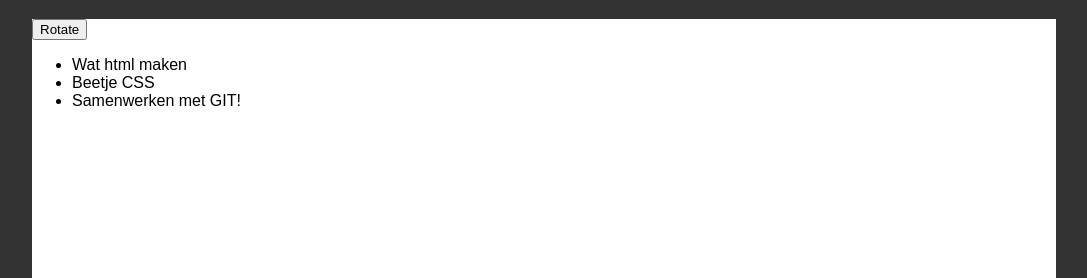
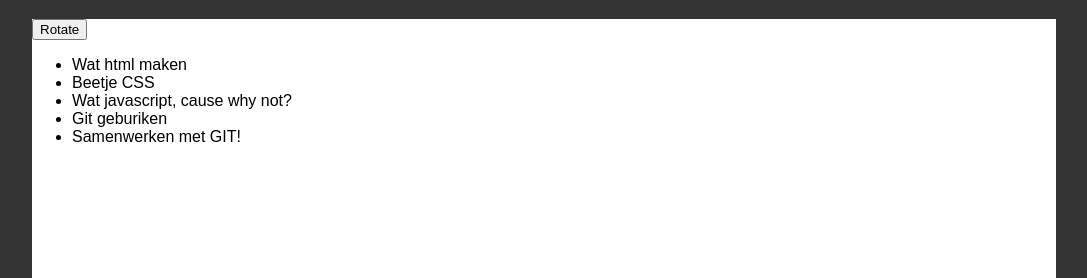
Before and after one commit to DevilChickenSniperClan/swv_samenwerken, a plain HTML site: page index.html in a window 1280 px wide. Shown: the part 61-339 px from the top of the page, without its empty margins (96-1183 px from the left). Drawn offline with Linux system fonts and the light colour scheme.

Commit message:
Revert "fixed bug"
This reverts commit aea513439e0fe504478edf51652555a6cab348f1.

```diff
--- a/index.html
+++ b/index.html
@@ -16,7 +16,8 @@
 	<ul>
 	<li> Wat html maken </li>
 	<li> Beetje CSS </li>
-
+	<li> Wat javascript, cause why not?</li>
+	<li> Git geburiken </li>
 	<li> Samenwerken met GIT!</li>
 	</ul>
 	<canvas> id = "mainCanvas" width = 720 height = 480 style = "border:2px solid #666666"</canvas>
```
